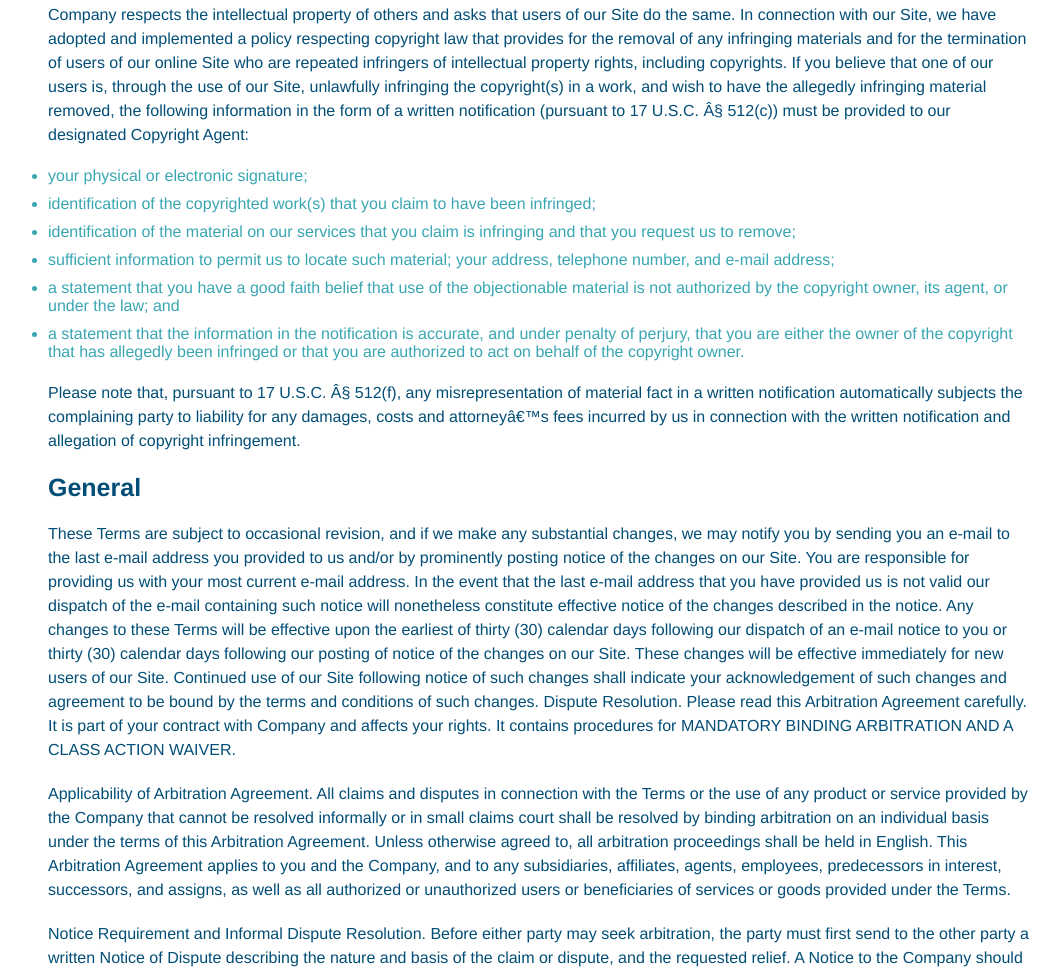
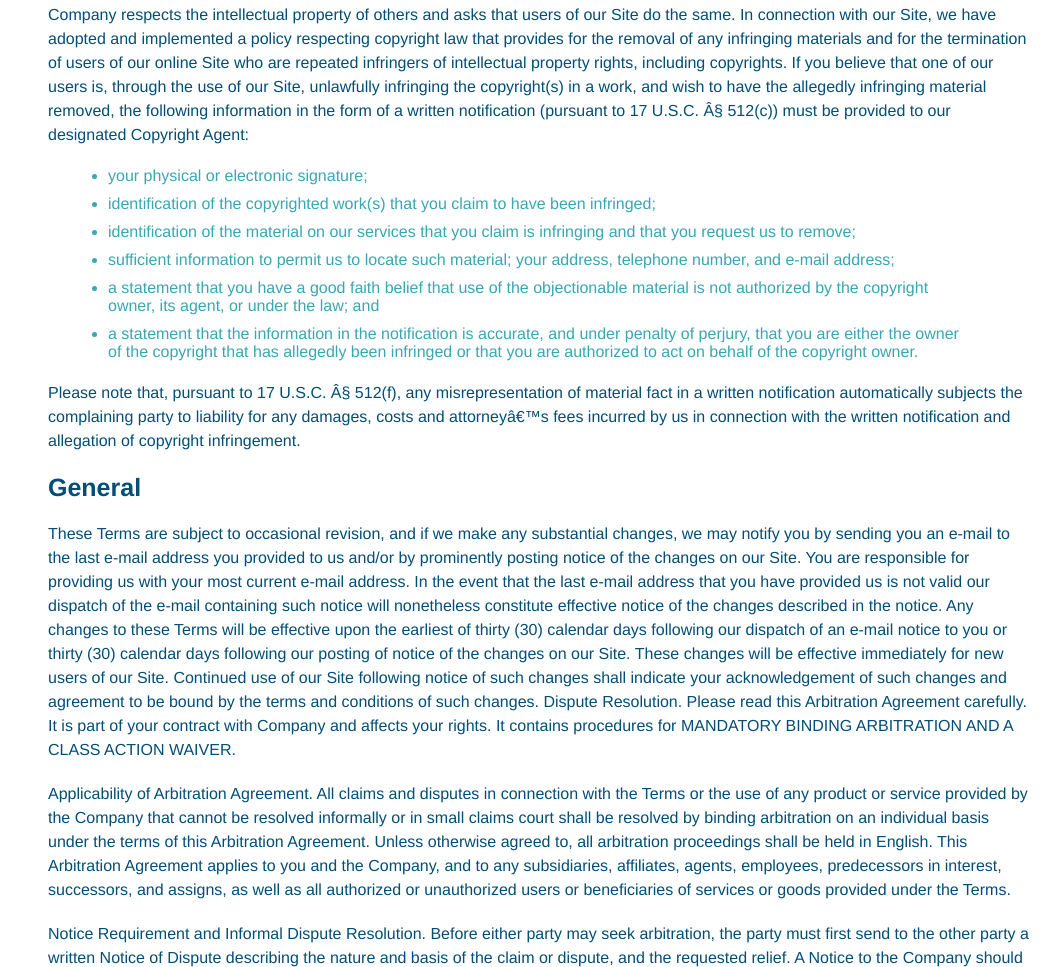
Before and after one commit to costanza13/run-buddy, a plain HTML site: page privacy-policy.html in a window 1280 px wide. Shown: the part 2699-3666 px from the top of the page, without its empty margins (100-1160 px from the left). Drawn offline with Linux system fonts and the light colour scheme.

Commit message:
tweak margin on secondary-content ul

```diff
--- a/assets/css/secondary-styles.css
+++ b/assets/css/secondary-styles.css
@@ -38,11 +38,11 @@
 }
 
 .secondary-content ul {
-  margin: 15px 20px;
+  margin: 15px 40px;
 }
 
 .secondary-content ul li {
   color: #39a6b2;
-  margin: 10px 0;
+  margin: 10px 40px;
 }
 /* end secondary content styles */
```
